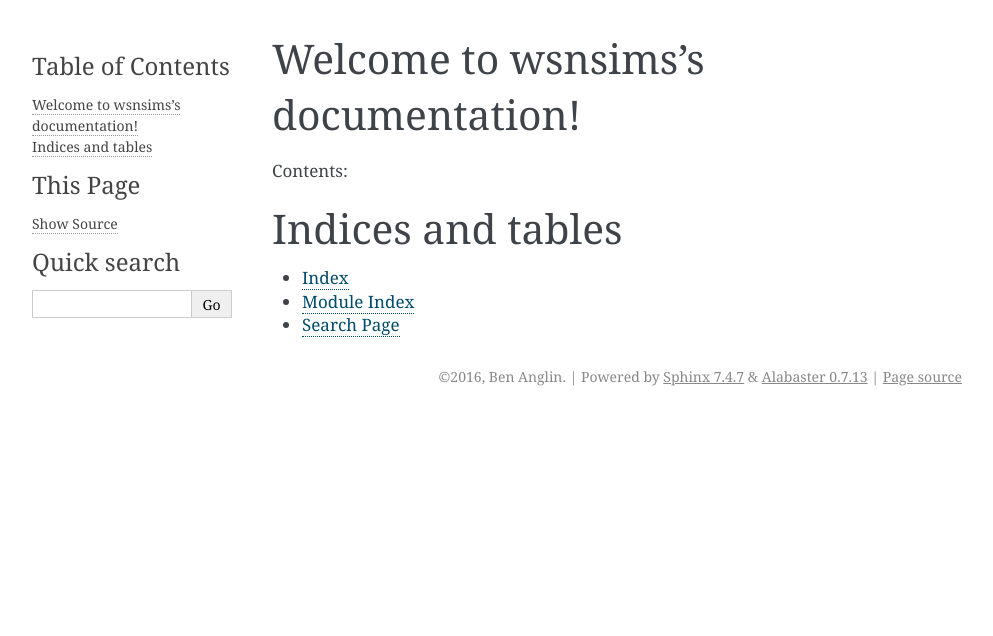
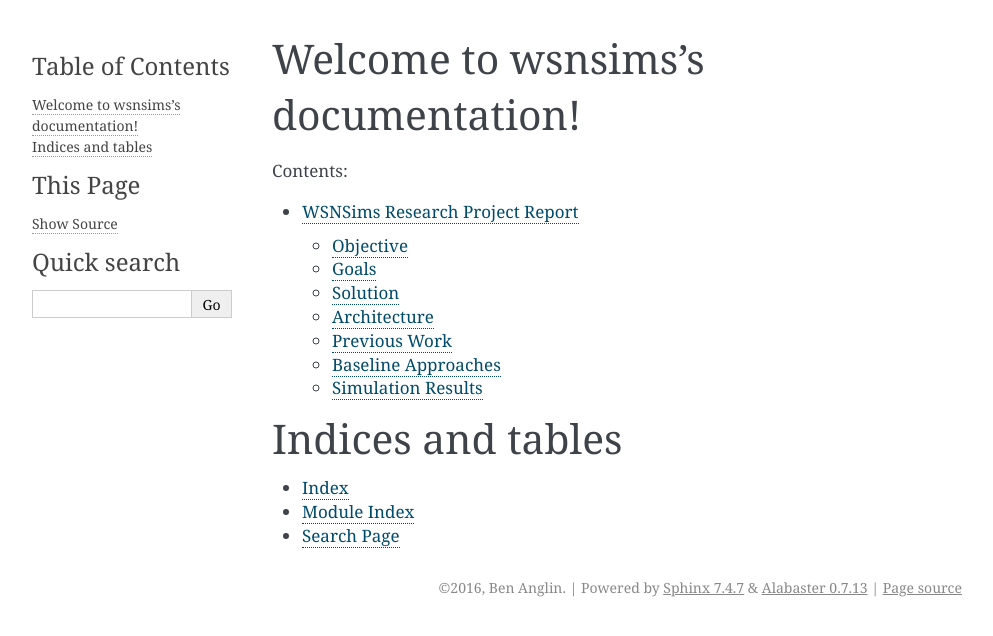
Before and after one commit to forgetfulyoshi/wsnsims, a Sphinx documentation site: the page built from doc/index.rst, in a window 1280 px wide. Shown: the top 636 px of the page, without its empty margins (148-1141 px from the left). Built offline with Sphinx 7.4.7, drawn with Linux system fonts in a browser that asks for light colours; some of the changed lines change nothing that is shown.

Commit message:
Very early documentation draft to make sure RTD is working.

```diff
--- a/doc/index.rst
+++ b/doc/index.rst
@@ -11,6 +11,9 @@ Contents:
 .. toctree::
    :maxdepth: 2
 
+   research
+
+
 
 
 Indices and tables
--- /dev/null
+++ b/doc/research.rst
@@ -0,0 +1,136 @@
+===============================
+WSNSims Research Project Report
+===============================
+:Author: Ben Anglin
+:Organization: University of Maryland, Baltimore County
+:Date: December 2016
+:Version: 1.0.0
+:Contact: jama1@umbc.edu
+
+Objective
+=========
+The purpose of this research is to compare FLOWER, an algorithm for re-establishing communication in a damaged (partitioned) wireless sensor network, to existing solutions. In particular, FLOWER is compared against ToCS (Touring of Clustered Segments). Metrics used for comparison include the average inter-segment communication latency, the energy use of mobile nodes, and the balance of energy use overall. Metrics are gathered through the use of simulations of each algorithm.
+
+Both algorithms take the approach of using mobile nodes to relay data between clusters of network segments. At a high level, ToCS optimizes solely for the length of the tour made by a mobile node, while FLOWER also considers communication latency and energy requirements.
+
+Goals
+=====
+The primary goal of this research is to empirically demonstrate the performance of FLOWER as compared to ToCS. By using Markov simulation, we are able to demonstrate with 90% certainty the improvements made by FLOWER over ToCS.
+
+An additional goal is to provide an extensible platform for use in future simulations and research. Initial work on this project included extensive searches for existing implementations of ToCS or other WSN algorithms, but none were found. As a result, all source code used in this project is published to GitHub [GH]_ and documented on ReadTheDocs [RTD]_ so as to serve as a resource for future research.
+
+Further research will also be done to compare FLOWER to MINDS [MINDS]_ and FOCUS [FOCUS]_, which also provide solutions to the connectivity restoration problem. These implementations were initially slated to be included in this paper, but due to time constraints, they have be rescheduled to follow-on work.
+
+Solution
+========
+To fully simulate both FLOWER and ToCS a few methods were explored. The first attempt was to use the ns-3 [ns3]_ network simulation framework. This framework is designed to build simulations of arbitrary network topologies and is incredibly powerful. Unfortunately, it comes with a very steep learning curve and minimal "out-of-the-box" support for sensor network simulation. After approximately one month of working with ns-3, it was abandoned in favor of a bespoke Python implementation.
+
+The initial implementation of ToCS and FLOWER was written in pure Python 3.5. To accomplish this, a simple linear algebra library was compiled with support for some basic computational geometry routines such as convex-hull-finding using the "Graham Scan" method from CLRS [CLRS]_.
+
+As the core purpose of any of the connectivity restoration algorithms is to produce a set of tours that will be traversed by mobile nodes. This requires the implementation of at least one Traveling Salesman algorithm. For these simulations, the implementation described in IDM-kMDC [IDM]_ was used. This method works by first finding the convex hull over the set of points to be visited by a mobile node. Once this is done, all interior points are added to the tour by finding the closest existing edge for each, and inserting the interior point, removing the original edge and creating two new ones.
+
+.. INSERT IMAGES HERE
+
+
+
+Architecture
+============
+In order to simulate the behavior of FLOWER and ToCS, a program was developed to generate random damaged network layouts and run the algorithms against them. Because FLOWER borrows from ToCS for basic clustering logic, much of the code for the two can be shared. In addition generating networks, the program itself contains implementations of both ToCS and FLOWER in addition to the Traveling Salesman approach used by IDM-kMDC [IDM]_.
+
+ToCS
+----
+The ToCS implementation is based directly upon the descriptions and diagrams from its paper. The algorithm begins by establishing a new "cluster" for each segment in the damaged network. The clusters are then merged in rounds until the number of clusters is equal to the number of available MDCs-1, the last MDC is reserved for use in the central cluster and handles inter-cluster data delivery. When two clusters are merged, all of their respective segments are joined into a single cluster. In order to establish which clusters are merged during each round, the following cost equation is used [ToCS]_,
+
+    f_ij = Tour(C_i+C_j+Centroid) - Tour(C_i+Centroid)
+
+where C_i and C_j are the clusters in question, Centroid is the central cluster, and Tour() is defined as the length of the path an MDC will travel in order to visit each segment in a cluster. Note that Tour(C_i + C_j) != Tour(C_i) + Tour(C_j) as there is almost always additional travel distance between groups of segments. The pair of clusters with the lowest cost is selected for merging.
+
+FLOWER
+------
+The implementation of FLOWER closely follows the psuedocode provided in its appendix in an attempt to capture the author's intentions as closely as possible. Some deviations were made where necessary, but only to ensure correctness of the algorithm.
+
+FLOWER begins by superimposing a 2D grid on top of the damaged network. This grid is composed of square cells with sides of length R / sqrt(2), where R is the communication range of the MDCs and segments (MDCs and segments are assumed to have the same radio range). Once this grid is formed, cells are identified that are within radio range of segments.
+
+FLOWER's initial clustering phase is very similar to ToCS.
+
+Maximum inter-segment data delivery latency
+-------------------------------------------
+
+
+Energy balance among MDCs
+-------------------------
+(Discuss results)
+
+Average energy consumption of all MDCs
+--------------------------------------
+(Discuss results)
+
+Previous Work
+=============
+
+Baseline Approaches
+===================
+The performance of FLOWER was compared to ToCS [ToCS]_. ToCS, like FLOWER, forms clusters of segments in a star topology and balances tour lengths of MDCs. This provides a natural comparison for FLOWER as it builds upon the tour length balancing of ToCS and introduces communication balancing.
+
+Simulation Results
+==================
+Implementations of FLOWER and ToCS were created in Python. In both cases, the simulation begins by laying out a grid of cells. The size of the cells are determined by the communication range and the overall size of the grid is adjusted to ensure that there are no partial cells.
+
+Once the grid and cells have been initialized, the center of the grid is selected as the "damaged area" with a configurable damage radius (default is 100 meters). At this point, segments are randomly placed anywhere on the grid outside of the damaged area.
+
+For the FLOWER simulation, cell, virtual cluster, and cluster creation are performed as per [FLOWER]_. Likewise, the ToCS simulation follows the steps of [ToCS]_. Because both FLOWER and ToCS leverage the same approach for path finding, much of their underlying implementation is shared. For instance, a common 2-D vector library is used, along with a hull-finding algorithm (Graham Scan as described in [CLRS]_), path-finding algorithm (as in [IDM]_), and cluster merging algorithm as in [ToCS]_.
+
+The result of both implementation is a set of data that contains cluster, tour, and energy data. This data is then used to calculate each of the performance metrics. All source code for the simulations is available on GitHub at https://github.com/forgetfulyoshi/wsnsims
+
+For our simulations, we have used the following sets of parameters
+
+- Number of segments:       [12, 15, 18, 21, 24, 30]
+- Number of MDCs:           [3, 5, 7, 9]
+- Radio ranges (meters):    [50, 70, 100, 150, 200]
+- ISDVa values (Mbits):     [45]
+- ISDVsd values:            [0.0, 3.0]
+
+All other elements were held constant as follows:
+
+- Area of interest:         1200 meters x 1200 meters
+- Energy for motion:        1 Joule/meter
+- Energy for communication: 2 Joule/Mbit
+- Initial MDC energy:       1000 Joule
+- MDC Speed:                0.1 meter/second
+- Wireless bandwidth:       0.1 Mbps
+
+Maximum inter-segment data delivery latency
+-------------------------------------------
+(Discuss results)
+
+Energy balance among MDCs
+-------------------------
+(Discuss results)
+
+Network lifetime
+----------------
+(Discuss results)
+
+Average energy consumption of all MDCs
+--------------------------------------
+(Discuss results)
+
+Buffer space required at gateway segments
+-----------------------------------------
+(Discuss results)
+
+
+References
+----------
+
+.. [FLOWER] S. Lee et. al., "Load and Resource Aware Federation of Multiple Sensor Network Segments," UMBC, Baltimore, MD, 2016.
+
+.. [ToCS] J. L. V. M. Stanislaus and M. Younis, "Mobile Relays Based Federation of Multiple Wireless Sensor Network Segments with Reduced-latency," in IEEE ICC 2013 - Wireless Networking Symp., 2013, pp. 5000-5004.
+
+.. [CLRS] Cormen et. al., Introduction to Algorithms, Cambridge, MA: The MIT Press, 2009, ch. 33, sec. 3, pp. 1030-1036.
+
+.. [IDM] F. Senel and M. Younis, "Optimized Interconnection of Disjoint Wireless Sensor Network Segments Using K Mobile Data Collectors," in IEEE ICC 2012 - Proc. of Int. Conf. on Communication, Ottawa, Canada, 2012, pp. 497-501.
+
+.. [MINDS]
+
+.. [FOCUS]
```
